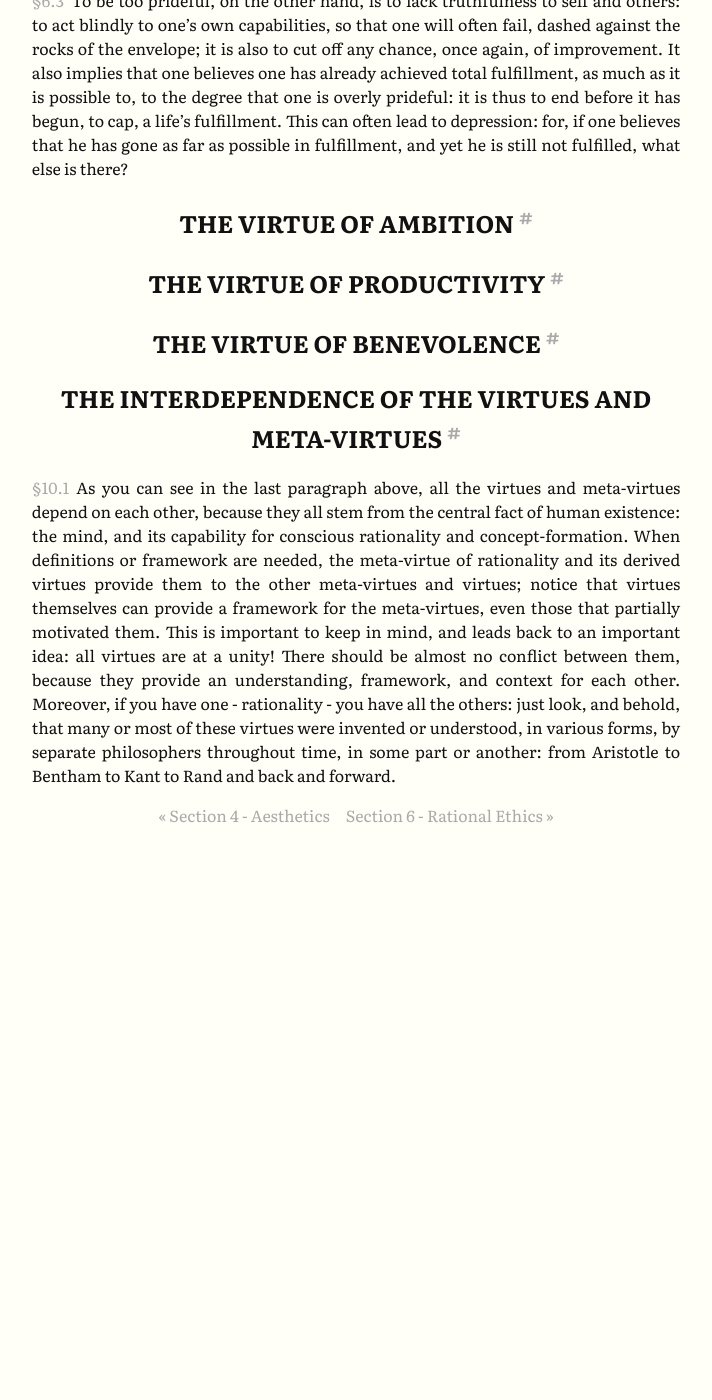
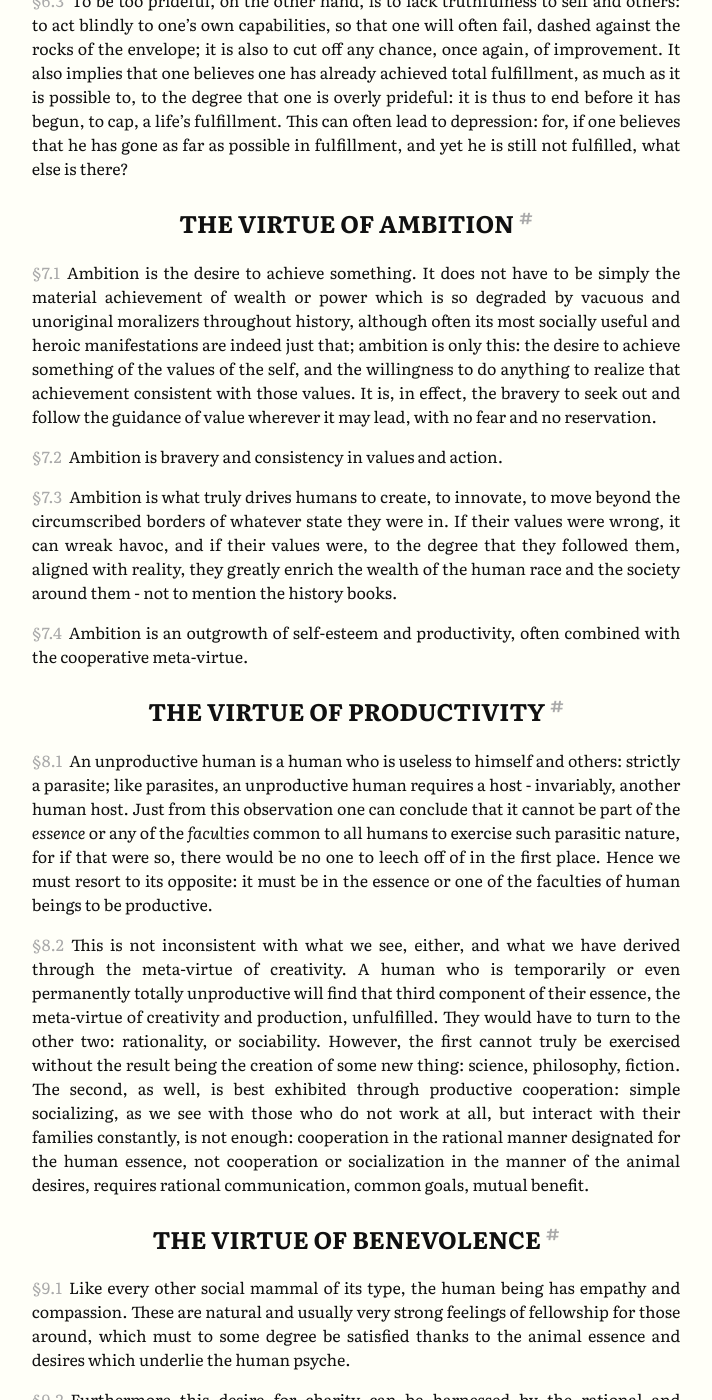
Before and after one commit to christopherdumas/Conceptionalis-Philosophica-Contemplatio, a Jekyll site: the page built from _posts/2020-06-7-section-5-virtue-and-fulfillment.md, in a window 1280 px wide and 1400 px high, scrolled down 9159 px. Shown: the whole window, without its empty margins (284-996 px from the left). Built offline with Jekyll 4.4.1, drawn with Linux system fonts in a browser that asks for light colours; before the commit the page ends 9996 px from its top, so only the background shows below that; some of the changed text lies outside the part shown.

Commit message:
finished virtues

```diff
--- a/_posts/2020-06-7-section-5-virtue-and-fulfillment.md
+++ b/_posts/2020-06-7-section-5-virtue-and-fulfillment.md
@@ -359,9 +359,60 @@ else is there?
 
 ## the virtue of ambition
 
+Ambition is the desire to achieve something. It does not have to be simply the
+material achievement of wealth or power which is so degraded by vacuous and
+unoriginal moralizers throughout history, although often its most socially
+useful and heroic manifestations are indeed just that; ambition is only this:
+the desire to achieve something of the values of the self, and the willingness
+to do anything to realize that achievement consistent with those values. It is,
+in effect, the bravery to seek out and follow the guidance of value wherever it
+may lead, with no fear and no reservation.
+
+Ambition is bravery and consistency in values and action.
+
+Ambition is what truly drives humans to create, to innovate, to move beyond the
+circumscribed borders of whatever state they were in. If their values were
+wrong, it can wreak havoc, and if their values were, to the degree that they
+followed them, aligned with reality, they greatly enrich the wealth of the human
+race and the society around them - not to mention the history books.
+
+Ambition is an outgrowth of self-esteem and productivity, often combined with
+the cooperative meta-virtue.
+
 ## the virtue of productivity
 
+An unproductive human is a human who is useless to himself and others: strictly
+a parasite; like parasites, an unproductive human requires a host - invariably,
+another human host. Just from this observation one can conclude that it cannot
+be part of the *essence* or any of the *faculties* common to all humans to
+exercise such parasitic nature, for if that were so, there would be no one to
+leech off of in the first place. Hence we must resort to its opposite: it must
+be in the essence or one of the faculties of human beings to be productive.
+
+This is not inconsistent with what we see, either, and what we have derived
+through the meta-virtue of creativity. A human who is temporarily or even
+permanently totally unproductive will find that third component of their
+essence, the meta-virtue of creativity and production, unfulfilled. They would
+have to turn to the other two: rationality, or sociability. However, the first
+cannot truly be exercised without the result being the creation of some new
+thing: science, philosophy, fiction. The second, as well, is best exhibited
+through productive cooperation: simple socializing, as we see with those who do
+not work at all, but interact with their families constantly, is not enough:
+cooperation in the rational manner designated for the human essence, not
+cooperation or socialization in the manner of the animal desires, requires
+rational communication, common goals, mutual benefit.
+
 ## the virtue of benevolence
+
+Like every other social mammal of its type, the human being has empathy and
+compassion. These are natural and usually very strong feelings of fellowship for
+those around, which must to some degree be satisfied thanks to the animal
+essence and desires which underlie the human psyche.
+
+Furthermore this desire for charity can be harnessed by the rational and
+cooperatively social faculties or meta-virtues to promote good feelings that
+harmonize and increase cooperation, or to induce reciprocity, or to shore up
+good feelings in case of future emergency.
 
 ## The interdependence of the virtues and meta-virtues
 
```
